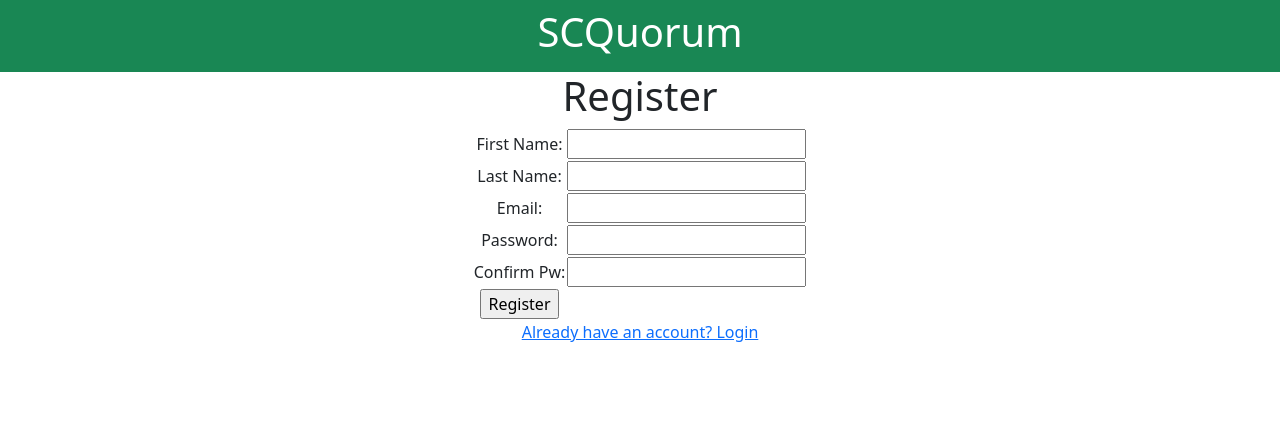
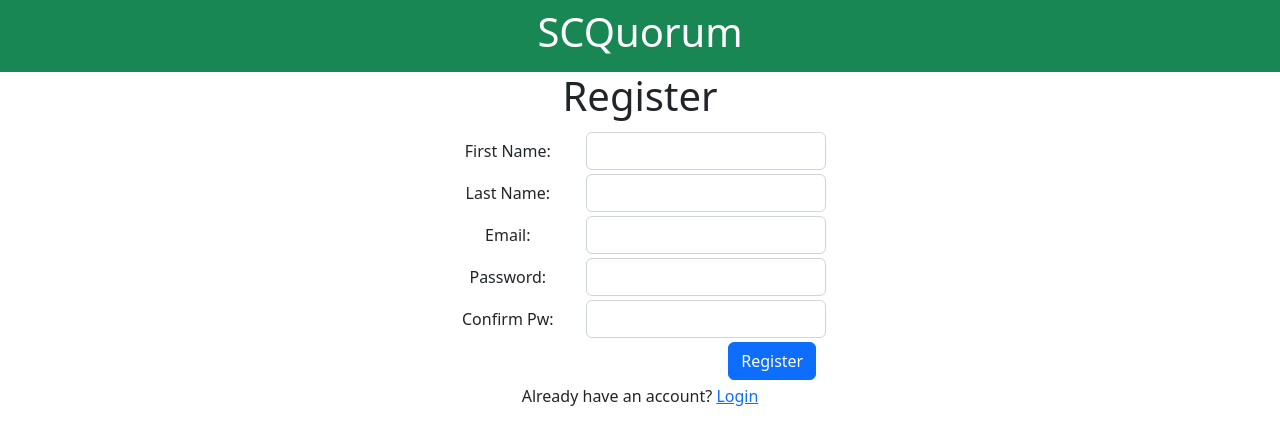
Before and after one commit to czmud/SCQuorum, a Flask app: page /registration/ in a window 1280 px wide. Shown: the top 445 px of the page. Run offline with Flask 2, Linux system fonts and the light colour scheme.

Commit message:
used flex divs instead of tables for form

```diff
--- a/flask_app/templates/registration.html
+++ b/flask_app/templates/registration.html
@@ -12,38 +12,50 @@
             {% endif %}
             {% endwith %}
             <div class="d-flex justify-content-center">
-
-                <table>
                     <form action='/user_register' method='post'>
-                    <tbody>
-                        <tr>
-                            <td><label for='first_name'>First Name:</label>
-                                <td><input type='text' name='first_name' value="{{session.first_name}}" required></td>
-                            </tr>
-                            <tr>
-                            <td><label for='last_name'>Last Name:</label></td>
-                            <td><input type='text' name='last_name' value="{{session.last_name}}" required></td>
-                        </tr>
-                        <tr>
-                            <td><label for='email'>Email:</label></td>
-                            <td><input type='text' name='email' value="{{session.email}}" required></td>
-                        </tr>
-                        <tr>
-                            <td><label for='password'>Password:</label></td>
-                            <td><input type='password' name='password' required></td>
-                        </tr>
-                        <tr>
-                            <td><label for='password_confirm'>Confirm Pw:</label></td>
-                            <td><input type='password' name='password_confirm' required></td>
-                        </tr>
-                        <tr>
-                            <td><input type='submit' value='Register'></td>
-                        </tr>
+                        <div class="form-group row my-1">
+                            <label class="col-sm-4 col-form-label" for='first_name'>First Name:</label>
+                            <div class="col-sm-8">
+                                <input class="form-control" type='text' name='first_name' value="{{session.first_name}}" required>
+                            </div>
+                        </div>
+                        <div class="form-group row my-1">
+                            <label class="col-sm-4 col-form-label" for='last_name'>Last Name:</label>
+                            <div class="col-sm-8">
+                                <input class="form-control" type='text' name='last_name' value="{{session.last_name}}" required>
+                            </div>
+                        </div>
+                        <div class="form-group row my-1">
+                            <label class="col-sm-4 col-form-label" for='email'>Email:</label>
+                            <div class="col-sm-8">
+                                <input class="form-control" type='text' name='email' value="{{session.email}}" required>
+                            </div>
+                        </div>
+                        <div class="form-group row my-1">
+                            <label class="col-sm-4 col-form-label" for='password'>Password:</label>
+                            <div class="col-sm-8">
+                                <input class="form-control" type='password' name='password' required>
+                            </div>
+                        </div>
+                        <div class="form-group row my-1">
+                            <label class="col-sm-4 col-form-label" for='password_confirm'>Confirm Pw:</label>
+                            <div class="col-sm-8">
+                                <input class="form-control" type='password' name='password_confirm' required>
+                            </div>
+                        </div>
+                        <div class="form-group row justify-content-end my-1">
+                            <div class="col-sm-4">
+                                <button type="submit" class="btn btn-primary">Register</button>
+                            </div>
+                        </div>
                     </tbody>
                     </form>
                 </table>
             </div>
-            <a href="/">Already have an account? Login</a>
+            <p>
+                Already have an account?
+                <a href="/">Login</a>
+            </p>
         </div>
 
 {% endblock %}
```
Also changed, not shown: flask_app/templates/index.html (+21 -16 lines).
